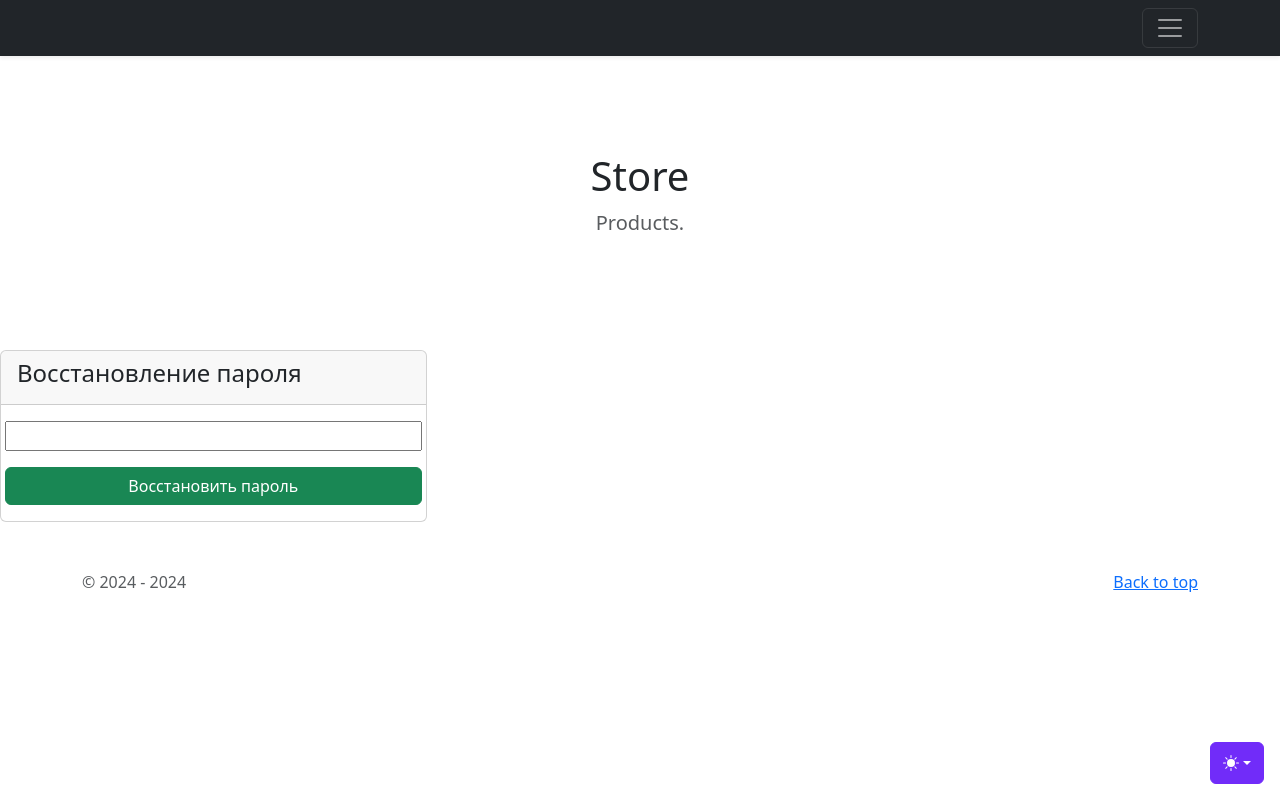
After one commit to SundeevAlex/Sky_home_19_2, a Django app: template users/templates/users/reset_password.html in a window 1280 px wide. The commit adds this page. Run offline with Django 5.2, Linux system fonts and the light colour scheme; the template is opened without the code that fills it, so the values that code supplies are empty; some libraries are stand-ins or nearby versions.

Commit message:
Add reset_password

```diff
--- a/users/templates/login.html
+++ b/users/templates/login.html
@@ -8,6 +8,10 @@
                     {% csrf_token %}
                     {{ form.as_p }}
                     <button type="submit" class="btn btn-success">Войти</button>
+                    <a href="{% url 'users:reset_password' %}" type="submit" class="btn btn-warning">
+                        Восстановить пароль
+                    </a>
+
                 </div>
             </div>
         </div>
--- /dev/null
+++ b/users/templates/users/reset_password.html
@@ -0,0 +1,31 @@
+{% extends 'catalog/base.html' %}
+
+{% block content %}
+<div class="col-12">
+    <div class="col-3"></div>
+    <div class="col-4">
+        <div class="card">
+            <div class="card-header">
+                <h4 class="card-title">
+                    Восстановление пароля
+                </h4>
+            </div>
+            <div class="card-body">
+                {% if success_message %}
+                <p>{{ success_message }}</p>
+                <a href="{% url 'users:login' %}" class="btn btn-success">Вход</a>
+                {% else %}
+                <form class="row" method="post">
+                    {% csrf_token %}
+                    <input type="email" name="email">
+                    <p></p>
+                    <button type="submit" class="btn btn-success">
+                        Восстановить пароль
+                    </button>
+                </form>
+                {% endif %}
+            </div>
+        </div>
+    </div>
+</div>
+{% endblock %}
--- a/users/urls.py
+++ b/users/urls.py
@@ -1,7 +1,7 @@
 from django.urls import path
 from users.apps import UsersConfig
 from django.contrib.auth.views import LoginView, LogoutView
-from users.views import UserCreateView, email_verification
+from users.views import UserCreateView, email_verification, reset_password
 
 app_name = UsersConfig.name
 
@@ -10,5 +10,6 @@ urlpatterns = [
     path('logout/', LogoutView.as_view(), name='logout'),
     path('register/', UserCreateView.as_view(), name='register'),
     path('email-confirm/<str:token>/', email_verification, name='email-confirm'),
+    path('reset_password/', reset_password, name='reset_password'),
 
 ]
```
Also changed, not shown: users/views.py (+29 -2 lines).
